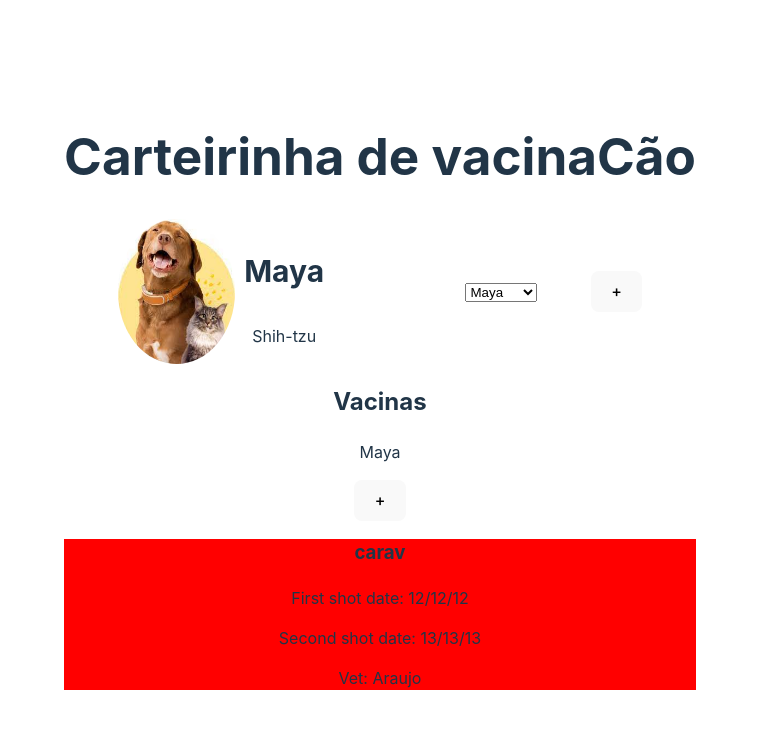
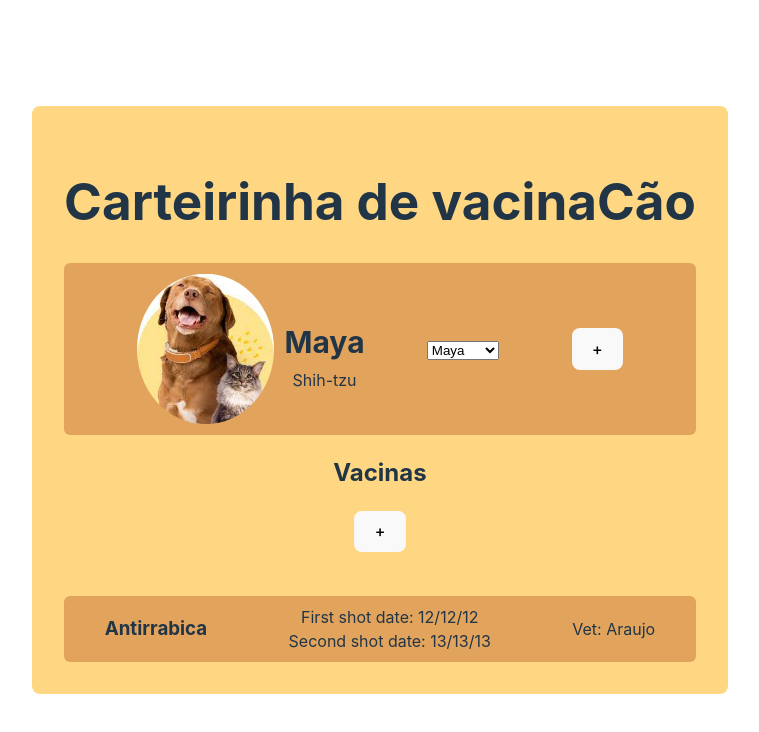
Before and after one commit to filipecx/petvac-front, a React (Vite) app: page / in a window 1280 px wide. Shown: the top 732 px of the page, without its empty margins (260-1019 px from the left). Built offline with nearby package versions, Linux system fonts and the light colour scheme.

Commit message:
styling changes

```diff
--- a/src/App.css
+++ b/src/App.css
@@ -3,6 +3,8 @@
   margin: 0 auto;
   padding: 2rem;
   text-align: center;
+  background-color:  rgba(255, 214, 125, 0.959);
+  border-radius: 8px;
 }
 
 .logo {
@@ -46,4 +48,6 @@
   flex-direction: row;
   align-items: center;
   justify-content: space-evenly;
+  background-color: #e2a45c;
+  border-radius: 6px;
 }
--- a/src/App.jsx
+++ b/src/App.jsx
@@ -15,7 +15,7 @@ function App() {
   const [addPetOpen, setAddPetOpen] = useState(false);
   const [addVacOpen, setAddVacOpen] = useState(false);
 
-  const [vacName, setVacName] = useState('carav');
+  const [vacName, setVacName] = useState('Antirrabica');
   const [date, setDate] = useState('12/12/12');
   const [reDate, setReDate] = useState('13/13/13');
   const [vetName, setVetName] = useState('Araujo');
@@ -49,7 +49,6 @@ function App() {
       </section>
       {addPetOpen ? <AddPet addPet={addPet} />: null}
       <h2>Vacinas</h2>
-      <p>{petName}</p>
       <button onClick={() => setAddVacOpen(!addVacOpen)}>+</button>
       {addVacOpen ? <AddVac addVac={addVac} />: null}
       <VacCard vacName={vacName} date={date} reDate={reDate} vetName={vetName} />
--- a/src/Components/AddVac.jsx
+++ b/src/Components/AddVac.jsx
@@ -1,14 +1,14 @@
 export function AddVac({addVac}){
     return(
         <form action="" method="post" id='addVacForm' onSubmit={addVac}>
-            <label htmlFor="name">Name: </label>
-            <input type="text" name="name" id="name" />
+            <label htmlFor="name">Name: </label> <br />
+            <input type="text" name="name" id="name" /><br />
 
-            <label htmlFor="date">Date: </label>
-            <input type="text" name="date" id="date" />
+            <label htmlFor="date">Date: </label><br />
+            <input type="text" name="date" id="date" /><br />
 
-            <label htmlFor="ReapplicationDate">Reapplication Date: </label>
-            <input type="text" name="ReapplicationDate" id="ReapplicationDate" />
+            <label htmlFor="ReapplicationDate">Reapplication Date: </label><br />
+            <input type="text" name="ReapplicationDate" id="ReapplicationDate" /><br />
 
             <button type="submit">Adicionar</button>
         </form>
--- a/src/Components/VacCard.jsx
+++ b/src/Components/VacCard.jsx
@@ -5,8 +5,10 @@ export function VacCard({ vacName, date, reDate, vetName }) {
     return (
         <section className="vac-card">
             <h3>{vacName}</h3>
-            <p>First shot date: {date}</p>
-            <p>Second shot date: {reDate}</p>
+            <section className='dates'>
+                <p>First shot date: {date}</p>
+                <p>Second shot date: {reDate}</p>
+            </section>
             <p>Vet: {vetName}</p>
         </section>
     )
--- a/src/Css/Profile.css
+++ b/src/Css/Profile.css
@@ -2,15 +2,25 @@
 
     display: flex;
     flex-direction: row;
+    align-items: center;
+
+
 }
 
 .profile img {
-    border-radius: 100%;
-    max-width: 40%;
-    height: auto;
-    margin-right: 3%;
+    border-radius: 50%;
+    max-width: 150px;
+    margin: auto;
+    height: 150px;
+    margin-right: 5%;
+    padding: 5% 0 5% 0;
 }
 
 .profile h3 {
     font-size: 30px;
+    margin-bottom: 0;
 }
+
+.profile p {
+    margin-top: 3px;
+}
--- a/src/Css/VacCard.css
+++ b/src/Css/VacCard.css
@@ -1,3 +1,13 @@
 .vac-card {
-    background-color: red;
+    background-color: #e2a45c;
+    border-radius: 6px;
+    display: flex;
+    flex-direction: row;
+    align-items: center;
+    justify-content: space-around;
+    margin-top: 7%;
 }
+
+.vac-card p {
+    margin: 0;
+}
```
